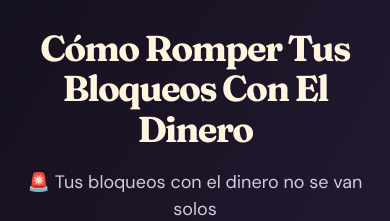
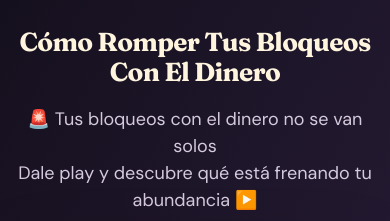
Before and after one commit to kimgutierrez289312-byte/kimberly, a plain HTML site: page flujo.html in a window 390 px wide. Shown: the top 221 px of the page. Drawn offline with Linux system fonts and the light colour scheme; a web font is replaced by a local one.

Commit message:
Compact Flujo headline into one desktop line

```diff
--- a/assets/flujo-product.css
+++ b/assets/flujo-product.css
@@ -18,7 +18,7 @@ body.ka-flujo{--ka-cream:#fbf7ef;--ka-ink:#18131d;--ka-muted:#5d5362;--ka-line:#
 .ka-flujo .hero{order:0;padding:36px 24px 48px;background:linear-gradient(120deg,#15101e,#271c36);color:#fff5df;text-align:center}
 .ka-flujo .hero-copy{width:min(100%,920px);margin:auto}
 .ka-flujo .template-kicker{margin-bottom:16px;color:#e2c681;font-size:13px;font-weight:800;letter-spacing:.13em;text-transform:uppercase}
-.ka-flujo .hero h1{max-width:760px;margin:0 auto 20px;color:#fff5df;font-size:clamp(34px,3.2vw,42px);line-height:1.12}
+.ka-flujo .hero h1{max-width:100%;margin:0 auto 18px;color:#fff5df;font-size:clamp(25px,2.6vw,34px);line-height:1.15;white-space:nowrap;letter-spacing:-.025em}
 .ka-flujo .hero-subtitle{max-width:680px;margin:0 auto 28px;color:#d5cadd;font-size:19px}
 .ka-flujo .hero-video{display:block;position:relative;width:min(100%,760px);margin:28px auto;border:1px solid #695878;border-radius:20px;overflow:hidden;box-shadow:0 24px 70px #08050d66;line-height:0}
 .ka-flujo .hero-video img{display:block;width:100%;aspect-ratio:16/9;object-fit:cover}
@@ -130,7 +130,7 @@ body.ka-flujo{--ka-cream:#fbf7ef;--ka-ink:#18131d;--ka-muted:#5d5362;--ka-line:#
 }
 @media(max-width:700px){
  .ka-flujo .hero{padding:28px 18px 40px}
- .ka-flujo .hero h1{font-size:36px}
+ .ka-flujo .hero h1{font-size:clamp(26px,6vw,32px);white-space:normal}
  .ka-flujo .hero-subtitle{font-size:18px}
  .ka-flujo .section-shell{padding:48px 18px}
  .ka-flujo .offer-card{grid-template-columns:minmax(0,1fr);grid-template-areas:'product' 'header' 'price' 'cta' 'security' 'stack' 'meta' 'gallery'}
```
